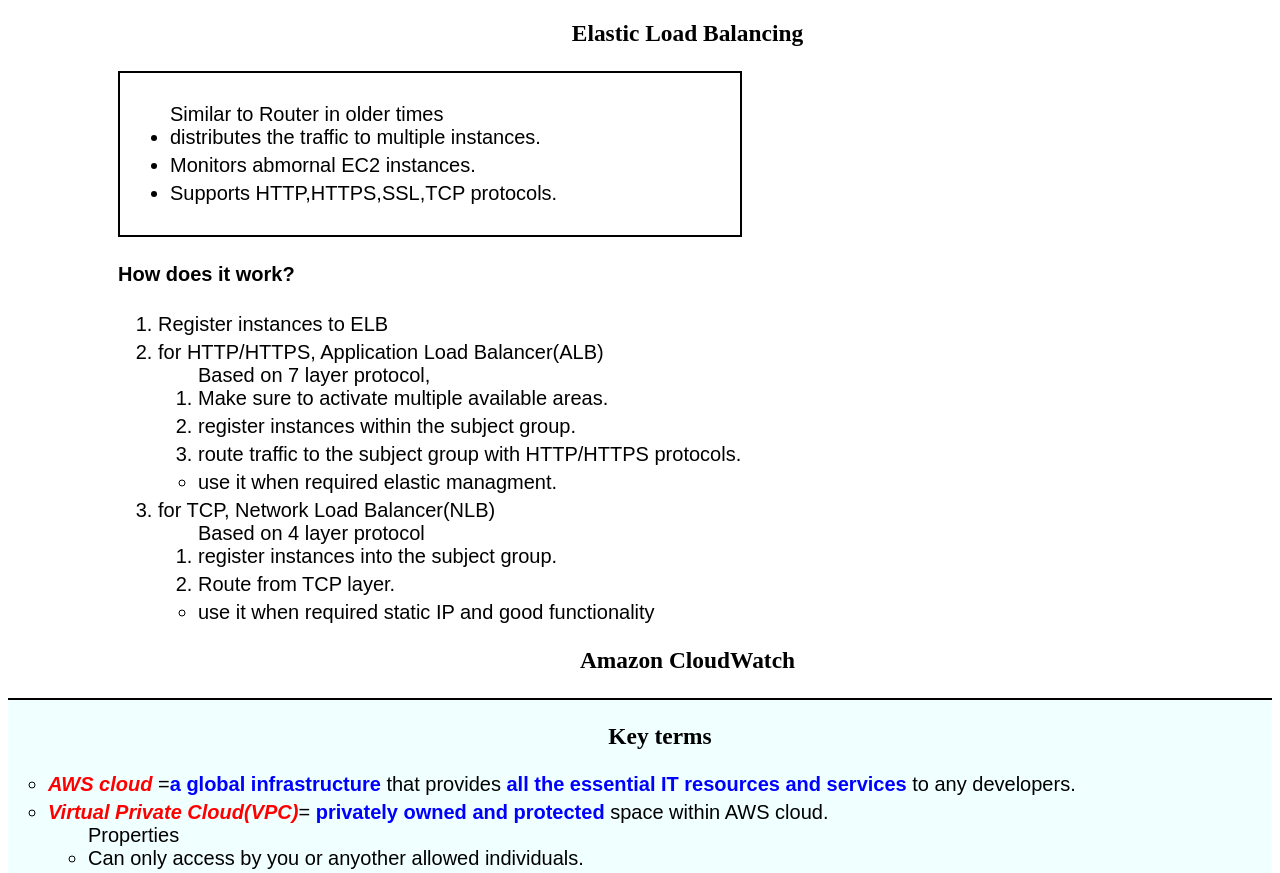
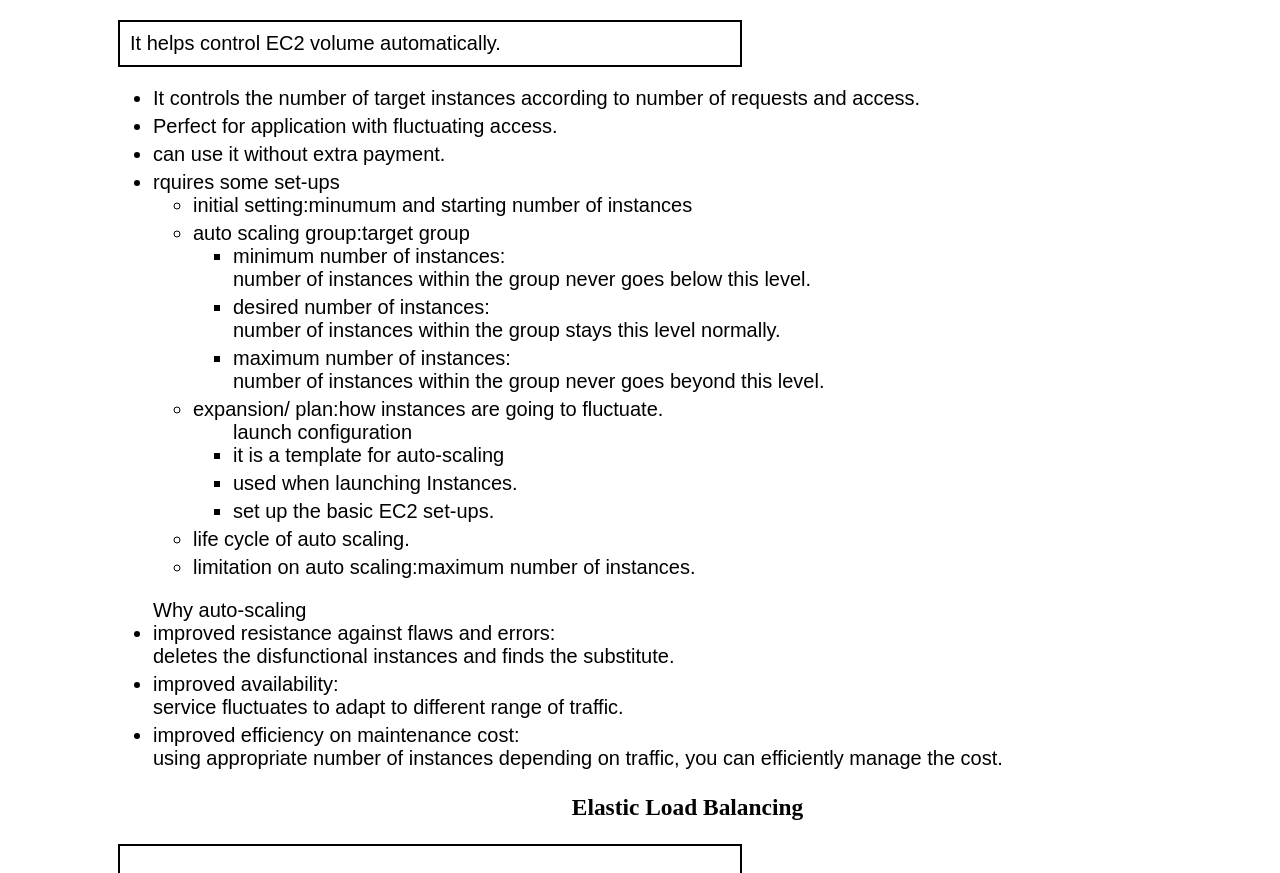
Before and after one commit to Pavelbure34/AWS_learningNote, a plain HTML site: page index2.html in a window 1280 px wide. Shown: the part 626-1499 px from the top of the page. Drawn offline with nearby package versions, Linux system fonts and the light colour scheme.

Commit message:
lesson in progress

```diff
--- a/index2.html
+++ b/index2.html
@@ -43,11 +43,60 @@
                 <li>Amazon CloudWatch</li>
             </ul>
             <section>
-                <h3 class="centerText"></h3>
-            </section>
-            <section>
                 <h3 class="centerText">auto-scaling</h3>
-
+                <blockquote>
+                    It helps control EC2 volume automatically.
+                </blockquote>
+                <ul>
+                    <li>It controls the number of target instances according to
+                        number of requests and access.
+                    </li>
+                    <li>Perfect for application with fluctuating access.</li>
+                    <li>can use it without extra payment.</li>
+                    <li>rquires some set-ups
+                        <ul>
+                            <li>initial setting:minumum and starting number of instances</li>
+                            <li>auto scaling group:target group
+                                <ul>
+                                    <li>minimum number of instances:<br>
+                                        number of instances within the group never
+                                        goes below this level.
+                                    </li>
+                                    <li>desired number of instances:<br>
+                                        number of instances within the group
+                                         stays this level normally.
+                                    </li>
+                                    <li>maximum number of instances:<br>
+                                        number of instances within the group never
+                                        goes beyond this level.
+                                    </li>
+                                </ul>
+                            </li>
+                            <li>expansion/ plan:how instances are going to fluctuate.
+                                <ul>
+                                    <caption>launch configuration</caption>
+                                    <li>it is a template for auto-scaling</li>
+                                    <li>used when launching Instances.</li>
+                                    <li>set up the basic EC2 set-ups.</li>
+                                </ul>
+                            </li>
+                            <li>life cycle of auto scaling.</li>
+                            <li>limitation on auto scaling:maximum number of instances.</li>
+                        </ul>
+                    </li>
+                </ul>
+                <ul>
+                    <caption>Why auto-scaling</caption>
+                    <li>improved resistance against flaws and errors:<br>
+                        deletes the disfunctional instances and finds the substitute.
+                    </li>
+                    <li>improved availability:<br>
+                        service fluctuates to adapt to different range of traffic.</li>
+                    <li>improved efficiency on maintenance cost:<br>
+                        using appropriate number of instances depending on traffic,
+                        you can efficiently manage the cost.
+                    </li>
+                </ul>
             </section>
             <section>
                 <h3 class="centerText">Elastic Load Balancing</h3>
@@ -86,12 +135,38 @@
                         </li>
                     </ol>
                 </div>
-
-
             </section>
             <section>
                 <h3 class="centerText">Amazon CloudWatch</h3>
-
+                <blockquote>
+                    monitors management efficiency, visibility of overall patterns of request.
+                </blockquote>
+                It helps you...
+                <ul>
+                    <li>see statistically analyzed graphical data
+                        <ul>
+                            <li>using CPU Percentage</li>
+                            <li>etc..</li>
+                        </ul>
+                    </li>
+                    <li>set up solution settings</li>
+                    <li>catch up with the current status</li>
+                    <li>set up automated solution under certain conditions</li>
+                    <li>Can set up alarm notification services.
+                        <ul>
+                            <caption>with this,dynamic expansion and reduction is do-able.</caption>
+                            <li>you can set up policies
+                                 when auto-scaling changes the number of instances
+                            </li>
+                        </ul>
+                    </li>
+                </ul>
+            </section>
+            <section>
+                <h3 class="centerText">AWS Trusted Advisor</h3>
+                <blockquote>
+                    engine for recommendation from best example case.
+                </blockquote>
             </section>
         </article>
 
```
